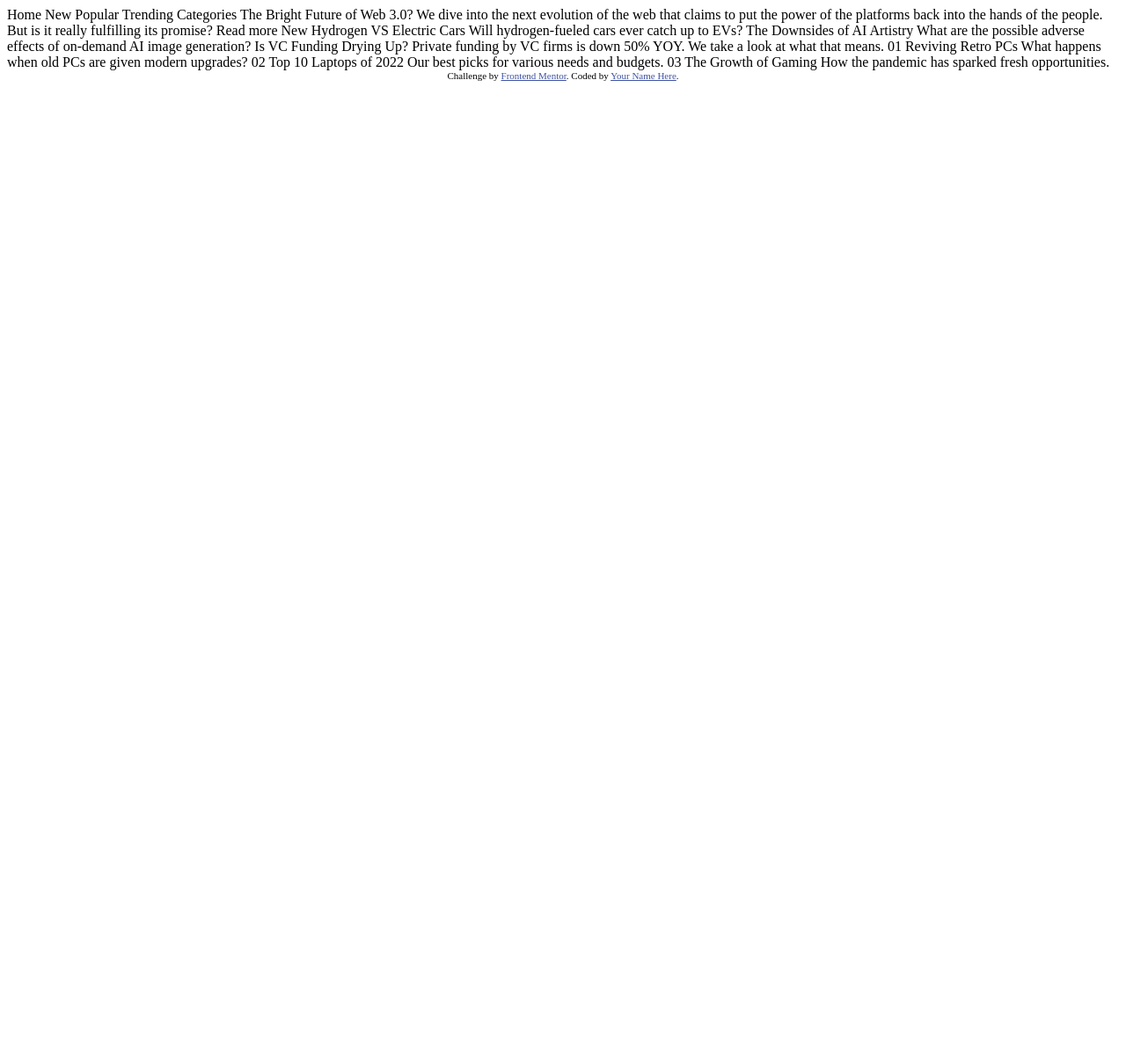
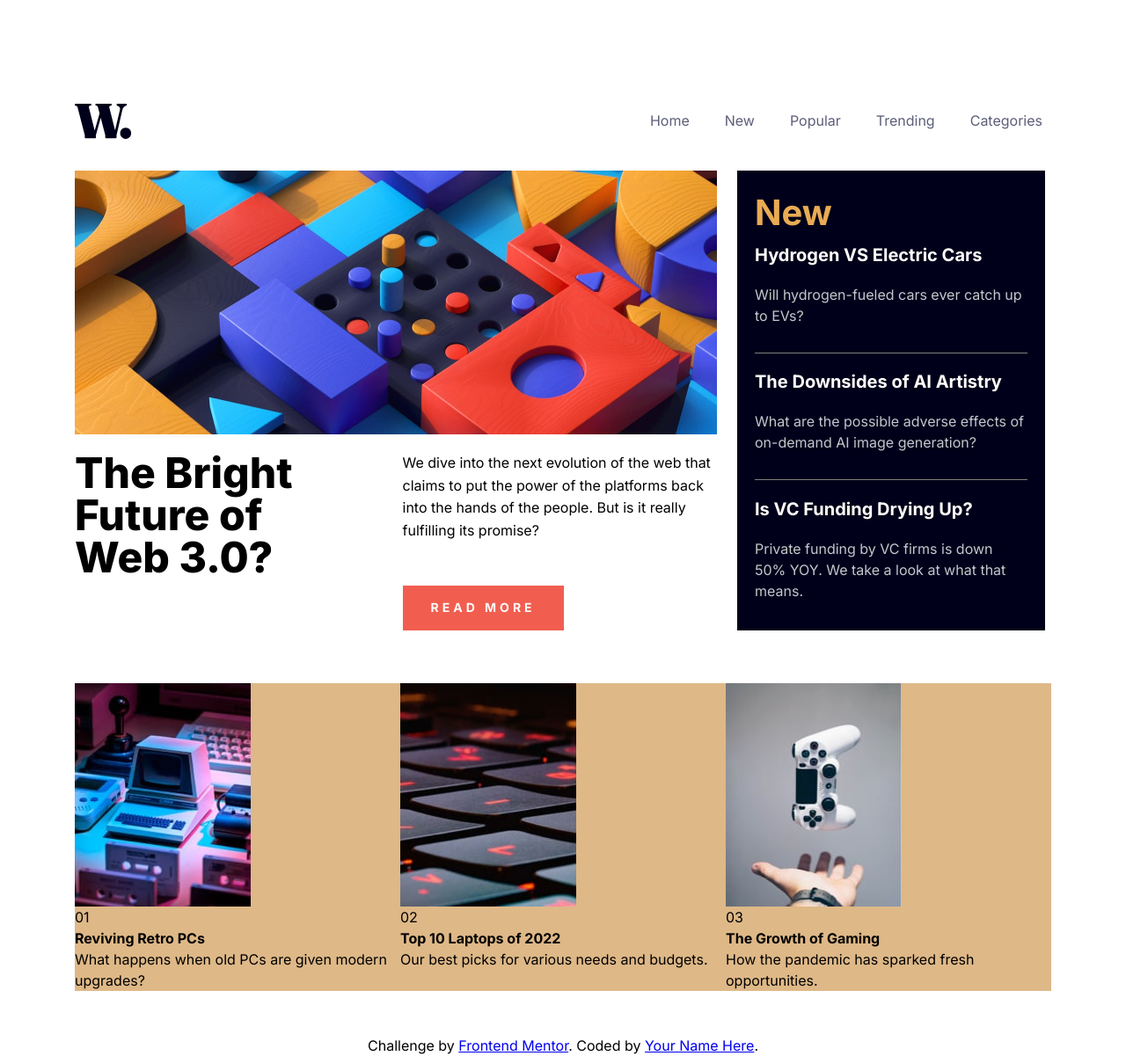
Before and after one commit to MrPotato95/news-homepage, a plain HTML site: page index.html in a window 1280 px wide. Shown: the whole page at 88% size. Before the commit the page ends 800 px from the top, so only its background shows below. Drawn offline with Linux system fonts and the light colour scheme.

Commit message:
finished html

```diff
--- a/index.html
+++ b/index.html
@@ -1,60 +1,112 @@
 <!DOCTYPE html>
 <html lang="en">
   <head>
-  <meta charset="UTF-8">
-  <meta name="viewport" content="width=device-width, initial-scale=1.0"> <!-- displays site properly based on user's device -->
-
-  <link rel="icon" type="image/png" sizes="32x32" href="./assets/images/favicon-32x32.png">
+    <meta charset="UTF-8" />
+    <meta name="viewport" content="width=device-width, initial-scale=1.0" />
+    <link
+      rel="icon"
+      type="image/png"
+      sizes="32x32"
+      href="./assets/images/favicon-32x32.png"
+    />
 
     <title>Frontend Mentor | News homepage</title>
-
-  <!-- Feel free to remove these styles or customise in your own stylesheet 👍 -->
-  <style>
-    .attribution { font-size: 11px; text-align: center; }
-    .attribution a { color: hsl(228, 45%, 44%); }
-  </style>
+    <link rel="stylesheet" href="./styles/styles.css" />
   </head>
   <body>
+    <header>
+      <nav id="sidebar">
+        <div id="logo-ctn">
+          <img src="./assets/images/logo.svg" alt="logo" />
+        </div>
 
-  Home
-  New
-  Popular
-  Trending
-  Categories
+        <ul>
+          <li><a href="#">Home</a></li>
+          <li><a href="#">New</a></li>
+          <li><a href="#">Popular</a></li>
+          <li><a href="#">Trending</a></li>
+          <li><a href="#">Categories</a></li>
+        </ul>
+      </nav>
+    </header>
+    <main>
+      <div class="container">
+        <section class="hero-section">
+          <picture>
+            <source
+              media="(max-width: 768px)"
+              srcset="./assets/images/image-web-3-mobile.jpg"
+            />
+            <img
+              src="./assets/images/image-web-3-desktop.jpg"
+              alt="desktop hero image"
+            />
+          </picture>
+          <div id="hero-desc">
+            <h1>The Bright Future of Web 3.0?</h1>
 
-  The Bright Future of Web 3.0?
+            <p>
+              We dive into the next evolution of the web that claims to put the
+              power of the platforms back into the hands of the people. But is
+              it really fulfilling its promise?
+              <br /><button>Read more</button>
+            </p>
+          </div>
+        </section>
 
-  We dive into the next evolution of the web that claims to put the power of the platforms back into the hands of the people.
-  But is it really fulfilling its promise?
+        <aside class="articles">
+          <h2>New</h2>
+          <div>
+            <h3>Hydrogen VS Electric Cars</h3>
+            <p>Will hydrogen-fueled cars ever catch up to EVs?</p>
+          </div>
 
-  Read more
+          <div>
+            <h3>The Downsides of AI Artistry</h3>
+            <p>
+              What are the possible adverse effects of on-demand AI image
+              generation?
+            </p>
+          </div>
 
-  New
-
-  Hydrogen VS Electric Cars
-  Will hydrogen-fueled cars ever catch up to EVs?
-
-  The Downsides of AI Artistry
-  What are the possible adverse effects of on-demand AI image generation?
-
-  Is VC Funding Drying Up?
-  Private funding by VC firms is down 50% YOY. We take a look at what that means.
-
-  01
-  Reviving Retro PCs
-  What happens when old PCs are given modern upgrades?
-
-  02
-  Top 10 Laptops of 2022
-  Our best picks for various needs and budgets.
-
-  03
-  The Growth of Gaming
-  How the pandemic has sparked fresh opportunities.
-
-  <div class="attribution">
-    Challenge by <a href="https://www.frontendmentor.io?ref=challenge" target="_blank">Frontend Mentor</a>.
-    Coded by <a href="#">Your Name Here</a>.
+          <div>
+            <h3>Is VC Funding Drying Up?</h3>
+            <p>
+              Private funding by VC firms is down 50% YOY. We take a look at
+              what that means.
+            </p>
           </div>
+        </aside>
+      </div>
+      <section class="card-section">
+        <div class="card">
+          <img src="./assets/images/image-retro-pcs.jpg" alt="retro pc" />
+          <span>01</span>
+          <h4>Reviving Retro PCs</h4>
+          <p>What happens when old PCs are given modern upgrades?</p>
+        </div>
+        <div class="card">
+          <img src="./assets/images/image-top-laptops.jpg" alt="laptop" />
+          <span>02</span>
+          <h4>Top 10 Laptops of 2022</h4>
+          <p>Our best picks for various needs and budgets.</p>
+        </div>
+        <div class="card">
+          <img
+            src="./assets/images/image-gaming-growth.jpg"
+            alt="gaming controller"
+          />
+          <span>03</span>
+          <h4>The Growth of Gaming</h4>
+          <p>How the pandemic has sparked fresh opportunities.</p>
+        </div>
+      </section>
+    </main>
+    <footer class="attribution">
+      Challenge by
+      <a href="https://www.frontendmentor.io?ref=challenge" target="_blank"
+        >Frontend Mentor</a
+      >. Coded by <a href="#">Your Name Here</a>.
+    </footer>
   </body>
 </html>
--- /dev/null
+++ b/styles/_reset.scss
@@ -0,0 +1,39 @@
+* {
+  margin: 0;
+}
+
+*,
+*::before,
+*::after {
+  box-sizing: border-box;
+}
+
+body {
+  line-height: 1.5;
+}
+
+img,
+picture,
+video,
+canvas,
+svg {
+  display: block;
+  max-width: 100%;
+}
+
+input,
+button,
+textarea,
+select {
+  font: inherit;
+}
+
+p,
+h1,
+h2,
+h3,
+h4,
+h5,
+h6 {
+  overflow-wrap: break-word;
+}
--- /dev/null
+++ b/styles/styles.scss
@@ -0,0 +1,204 @@
+@import "_reset";
+@import url("https://fonts.googleapis.com/css2?family=Inter:wght@400;700;800&display=swap");
+
+// Colors
+$clr-primary-orange: hsl(35, 77%, 62%);
+$clr-primary-red: hsl(5, 85%, 63%);
+$clr-neutral-off-white: hsl(36, 100%, 99%);
+$clr-neutral-grayish-blue: hsl(233, 8%, 79%);
+$clr-neutral-dark-grayish-blue: hsl(236, 13%, 42%);
+$clr-neutral-very-dark-blue: hsl(240, 100%, 5%);
+
+//Font sizes
+$fs-100: 1rem;
+$fs-200: 1.125rem;
+$fs-300: 1.25rem;
+$fs-400: 1.5rem;
+$fs-500: 1.875rem;
+$fs-600: 2rem;
+$fs-700: 2.5rem;
+$fs-800: 3rem;
+
+// Font family
+$ff-default: "Inter", sans-serif;
+
+// Font weights
+$fw-100: 400;
+$fw-200: 700;
+$fw-300: 800;
+
+html {
+  height: 100vh;
+}
+
+body {
+  font-family: $ff-default;
+  padding: 50px 165px;
+  display: flex;
+  flex-direction: column;
+  justify-content: center;
+  align-items: center;
+}
+
+header {
+  width: 1110px;
+  margin-bottom: 20px;
+  #sidebar {
+    width: 100%;
+    display: flex;
+    flex-direction: row;
+    justify-content: space-between;
+    padding-top: 50px;
+    overflow: hidden;
+
+    #logo-ctn {
+      padding-top: 18px;
+      margin: 0;
+    }
+
+    ul {
+      display: flex;
+      flex-direction: row;
+      justify-content: flex-end;
+      align-items: center;
+      gap: 40px;
+      padding: 25px 10px;
+
+      li {
+        list-style-type: none;
+        font-size: $fs-100;
+        a {
+          padding: 0;
+          margin: 0;
+          text-decoration: none;
+          color: $clr-neutral-dark-grayish-blue;
+        }
+
+        a:hover {
+          color: $clr-primary-red;
+        }
+      }
+    }
+  }
+}
+
+main {
+  width: 1110px;
+  display: flex;
+  flex-direction: column;
+  justify-content: center;
+  align-items: center;
+
+  .container {
+    width: 100%;
+    display: flex;
+    flex-direction: row;
+    gap: 32px;
+    margin-bottom: 60px;
+  }
+
+  .hero-section {
+    width: 730px;
+
+    picture {
+      img {
+        display: flex;
+        width: 730px;
+      }
+    }
+
+    #hero-desc {
+      display: flex;
+      flex-direction: row;
+      gap: 80px;
+      padding-top: 20px;
+
+      h1 {
+        line-height: 1;
+        font-weight: $fw-300;
+        font-size: 3rem;
+        width: 45%;
+      }
+
+      p {
+        font-size: $fs-100;
+        font-weight: $fw-100;
+        line-height: 1.6;
+        width: 55%;
+
+        button {
+          margin-top: 50px;
+          padding: 14px 32px;
+          text-transform: uppercase;
+          letter-spacing: 4px;
+          background-color: $clr-primary-red;
+          border: none;
+          outline: none;
+          color: $clr-neutral-off-white;
+          font-size: 14px;
+          font-weight: $fw-200;
+        }
+      }
+    }
+  }
+
+  .articles {
+    width: 350px;
+    padding: 15px 20px;
+    background-color: $clr-neutral-very-dark-blue;
+    color: $clr-neutral-off-white;
+    text-align: left;
+    display: flex;
+    flex-direction: column;
+    justify-content: space-evenly;
+    align-items: flex-start;
+    margin-left: -9px;
+
+    h2 {
+      color: $clr-primary-orange;
+      font-size: $fs-700;
+    }
+
+    h3 {
+      font-size: $fs-300;
+      margin-bottom: 18px;
+    }
+
+    h3:hover {
+      color: $clr-primary-orange;
+      cursor: pointer;
+    }
+
+    p {
+      font-size: $fs-100;
+      color: $clr-neutral-grayish-blue;
+    }
+
+    div {
+      margin-bottom: 15px;
+    }
+
+    div:not(div:last-child) {
+      border-bottom: 1px solid grey;
+
+      p {
+        padding-bottom: 30px;
+      }
+    }
+  }
+
+  .card-section {
+    background-color: burlywood;
+    display: grid;
+    grid-template-columns: 1fr 1fr 1fr;
+  }
+}
+
+footer {
+  position: relative;
+  top: 50px;
+  bottom: 0;
+  left: 0;
+  right: 0;
+  text-align: center;
+}
```
Also changed, not shown: styles/styles.css (added), 1 other file. Lines whose indentation alone changed are shown as unchanged.
